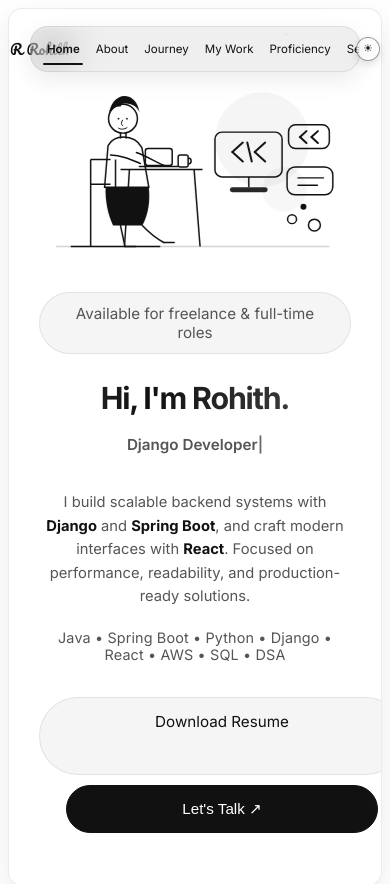
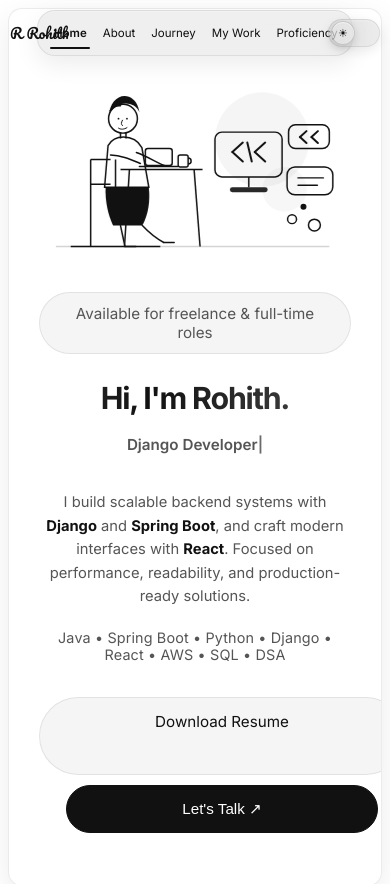
Before and after one commit to rohith-officia/rohith-portfolio, a React (Create React App) app: page / in a window 390 px wide. Shown: the top 884 px of the page. Built offline with nearby package versions, Linux system fonts and the light colour scheme; a web font is replaced by a local one.

Commit message:
new version

```diff
--- a/public/index.html
+++ b/public/index.html
@@ -15,6 +15,8 @@
 
     <link href="https://fonts.googleapis.com/css2?family=Pacifico&display=swap" rel="stylesheet">
 
+    <meta name="viewport" content="width=device-width, initial-scale=1.0" />
+
     <!-- Favicon -->
 <link rel="icon" type="image/png" href="alien.png"/>
 <!-- OR if using .ico -->
--- a/src/React/Navbar.jsx
+++ b/src/React/Navbar.jsx
@@ -4,15 +4,11 @@ import "./css/navbar.css";
 export default function Navbar() {
   const [active, setActive] = useState(0);
   const [hidden, setHidden] = useState(false);
-  const [lastScroll, setLastScroll] = useState(0);
-
-  // default light
-  const [theme, setTheme] = useState(
-    localStorage.getItem("theme") || "light"
-  );
+  const [theme, setTheme] = useState(localStorage.getItem("theme") || "light");
 
   const indicatorRef = useRef(null);
   const itemsRef = useRef([]);
+  const lastScrollRef = useRef(0);
 
   const menuItems = useMemo(
     () => [
@@ -26,14 +22,13 @@ export default function Navbar() {
     []
   );
 
-  // apply theme
   useEffect(() => {
     document.body.className = theme;
     localStorage.setItem("theme", theme);
   }, [theme]);
 
   const toggleTheme = () => {
-    setTheme(prev => (prev === "light" ? "dark" : "light"));
+    setTheme((prev) => (prev === "light" ? "dark" : "light"));
   };
 
   const handleClick = (index, id) => {
@@ -48,7 +43,6 @@ export default function Navbar() {
     }
   };
 
-  // indicator
   useEffect(() => {
     const el = itemsRef.current[active];
     if (el && indicatorRef.current) {
@@ -57,7 +51,6 @@ export default function Navbar() {
     }
   }, [active]);
 
-  // scroll behavior
   useEffect(() => {
     const handleScroll = () => {
       const navbar = document.querySelector(".nav-wrapper");
@@ -76,22 +69,20 @@ export default function Navbar() {
       });
 
       const currentScroll = window.scrollY;
-      setHidden(currentScroll > lastScroll && currentScroll > 100);
-      setLastScroll(currentScroll);
+      setHidden(currentScroll > lastScrollRef.current && currentScroll > 100);
+      lastScrollRef.current = currentScroll;
     };
 
     window.addEventListener("scroll", handleScroll);
     return () => window.removeEventListener("scroll", handleScroll);
-  }, [lastScroll, menuItems]);
+  }, [menuItems]);
 
   return (
     <nav className={`nav-wrapper ${hidden ? "hide" : ""}`}>
-      {/* LOGO */}
       <div className="nav-logo" onClick={() => handleClick(0, "hero")}>
         R Rohith
       </div>
 
-      {/* MENU */}
       <div className="nav-container">
         <ul className="nav-glass">
           {menuItems.map((item, index) => (
@@ -108,12 +99,13 @@ export default function Navbar() {
         </ul>
       </div>
 
-      {/* 🌗 GLASS TOGGLE */}
       <button className="theme-toggle" onClick={toggleTheme}>
-      <span className={`toggle-circle ${theme}`}>
-        {theme === "dark" ? "⏾" : "☀"}
-      </span>
-    </button>
+        <div className={`toggle-track ${theme}`}>
+          <span className="toggle-circle">
+            {theme === "dark" ? "⏾" : "☀"}
+          </span>
+        </div>
+      </button>
     </nav>
   );
 }
--- a/src/React/css/navbar.css
+++ b/src/React/css/navbar.css
@@ -2,7 +2,8 @@
 /* NAV WRAPPER */
 .nav-wrapper {
   position: fixed;
-  top: 20px;
+  top: 40px;
+  left: 0;
   width: 100%;
   z-index: 1000;
   transition: top 0.3s ease;
@@ -19,43 +20,46 @@
   left: 40px;
   top: 50%;
   transform: translateY(-50%);
-  font-family: 'Pacifico', cursive;
+  font-family: "Pacifico", cursive;
   font-size: 1.4rem;
   color: var(--text-color);
   cursor: pointer;
+  z-index: 20;
 }
 
 /* ============================= */
 /* NAV CENTER */
 .nav-container {
+  width: 100%;
   display: flex;
   justify-content: center;
+  align-items: center;
 }
 
 /* ============================= */
 /* GLASS NAVBAR */
 .nav-glass {
   display: flex;
+  align-items: center;
+  justify-content: center;
   gap: 28px;
   padding: 10px 25px;
   width: 600px;
   border-radius: 50px;
-
   background: rgba(127, 127, 127, 0.12);
   backdrop-filter: blur(18px);
+  -webkit-backdrop-filter: blur(18px);
   border: 1px solid var(--border-color);
-
   box-shadow:
-    0 8px 24px rgba(0,0,0,0.08),
-    inset 0 1px 0 rgba(255,255,255,0.2);
-
+    0 8px 24px rgba(0, 0, 0, 0.08),
+    inset 0 1px 0 rgba(255, 255, 255, 0.2);
   list-style: none;
   position: relative;
+  margin: 0;
 }
 
-/* DARK MODE NAV */
 .dark .nav-glass {
-  background: rgba(255,255,255,0.08);
+  background: rgba(255, 255, 255, 0.08);
 }
 
 /* ============================= */
@@ -66,6 +70,8 @@
   color: var(--text-color);
   padding: 6px 8px;
   transition: 0.3s;
+  white-space: nowrap;
+  flex: 0 0 auto;
 }
 
 .nav-glass li:hover {
@@ -84,111 +90,80 @@
   height: 2px;
   background: var(--text-color);
   border-radius: 999px;
-  transition: 0.3s;
+  transition: 0.3s ease;
 }
 
 /* ============================= */
-/* 🌗 PREMIUM TOGGLE */
+/* THEME TOGGLE */
 .theme-toggle {
   position: absolute;
   right: 40px;
   top: 50%;
   transform: translateY(-50%);
-
   background: transparent;
   border: none;
   padding: 0;
   cursor: pointer;
+  z-index: 20;
 }
 
-/* TRACK (outer glass) */
+/* TRACK */
 .toggle-track {
   width: 68px;
   height: 34px;
   border-radius: 50px;
-
   display: flex;
   align-items: center;
-
   padding: 3px;
-
-  background: rgba(127,127,127,0.15);
+  box-sizing: border-box;
+  background: rgba(127, 127, 127, 0.15);
   backdrop-filter: blur(14px);
   -webkit-backdrop-filter: blur(14px);
-
   border: 1px solid var(--border-color);
-
   box-shadow:
-    inset 0 1px 2px rgba(255,255,255,0.25),
-    0 4px 12px rgba(0,0,0,0.08);
-
+    inset 0 1px 2px rgba(255, 255, 255, 0.25),
+    0 4px 12px rgba(0, 0, 0, 0.08);
   transition: 0.3s ease;
 }
 
-/* DARK MODE TRACK */
-.dark .toggle-track {
-  background: rgba(255,255,255,0.08);
+.toggle-track.dark {
+  background: rgba(255, 255, 255, 0.08);
   box-shadow:
-    inset 0 1px 2px rgba(255,255,255,0.08),
-    0 6px 18px rgba(0,0,0,0.4);
+    inset 0 1px 2px rgba(255, 255, 255, 0.08),
+    0 6px 18px rgba(0, 0, 0, 0.4);
 }
 
-/* ============================= */
-/* CIRCLE (perfect alignment) */
+/* CIRCLE */
 .toggle-circle {
-  width: 50px;
-  height: 50px;
+  width: 26px;
+  height: 26px;
   border-radius: 50%;
-
   display: flex;
   align-items: center;
   justify-content: center;
-
-  font-size: 15px;
+  font-size: 14px;
   line-height: 1;
-
   color: var(--text-color);
-
-  background: rgba(255,255,255,0.35);
+  background: rgba(255, 255, 255, 0.35);
   backdrop-filter: blur(10px);
-
-  border: 1px solid rgba(0, 0, 0, 0.4);
-
+  border: 1px solid rgba(0, 0, 0, 0.15);
   box-shadow:
-    0 3px 8px rgba(0,0,0,0.12),
-    inset 0 1px 0 rgba(255,255,255,0.5);
-
+    0 3px 8px rgba(0, 0, 0, 0.12),
+    inset 0 1px 0 rgba(255, 255, 255, 0.5);
   transform: translateX(0);
   transition: transform 0.35s cubic-bezier(0.4, 0, 0.2, 1);
 }
 
-/* ============================= */
-/* MOVE RIGHT */
 .toggle-track.dark .toggle-circle {
   transform: translateX(34px);
 }
 
-/* ============================= */
-/* HOVER */
 .theme-toggle:hover .toggle-track {
   transform: scale(1.05);
 }
 
 /* ============================= */
-/* RESPONSIVE */
-@media (max-width: 768px) {
-  .nav-glass {
-    width: 95%;
-    gap: 15px;
-  }
-
-  .theme-toggle {
-    right: 20px;
-  }
-}
-
-/* ============================= */
-/* 💻 TABLET */
+/* TABLET */
 @media (max-width: 1024px) {
   .nav-logo {
     left: 20px;
@@ -212,7 +187,7 @@
 }
 
 /* ============================= */
-/* 📱 MOBILE */
+/* MOBILE */
 @media (max-width: 768px) {
   .nav-wrapper {
     top: 12px;
@@ -224,11 +199,13 @@
   }
 
   .nav-glass {
-    width: calc(100% - 100px);
+    width: calc(100% - 120px);
     gap: 10px;
     padding: 10px 14px;
     border-radius: 22px;
     overflow-x: auto;
+    overflow-y: hidden;
+    justify-content: flex-start;
     scrollbar-width: none;
   }
 
@@ -265,7 +242,7 @@
 }
 
 /* ============================= */
-/* 📱 SMALL MOBILE */
+/* SMALL MOBILE */
 @media (max-width: 480px) {
   .nav-wrapper {
     top: 10px;
@@ -277,7 +254,7 @@
   }
 
   .nav-glass {
-    width: calc(100% - 86px);
+    width: calc(100% - 100px);
     gap: 8px;
     padding: 9px 12px;
     border-radius: 18px;
@@ -294,6 +271,7 @@
   .toggle-track {
     width: 52px;
     height: 28px;
+    padding: 2px;
   }
 
   .toggle-circle {
```
